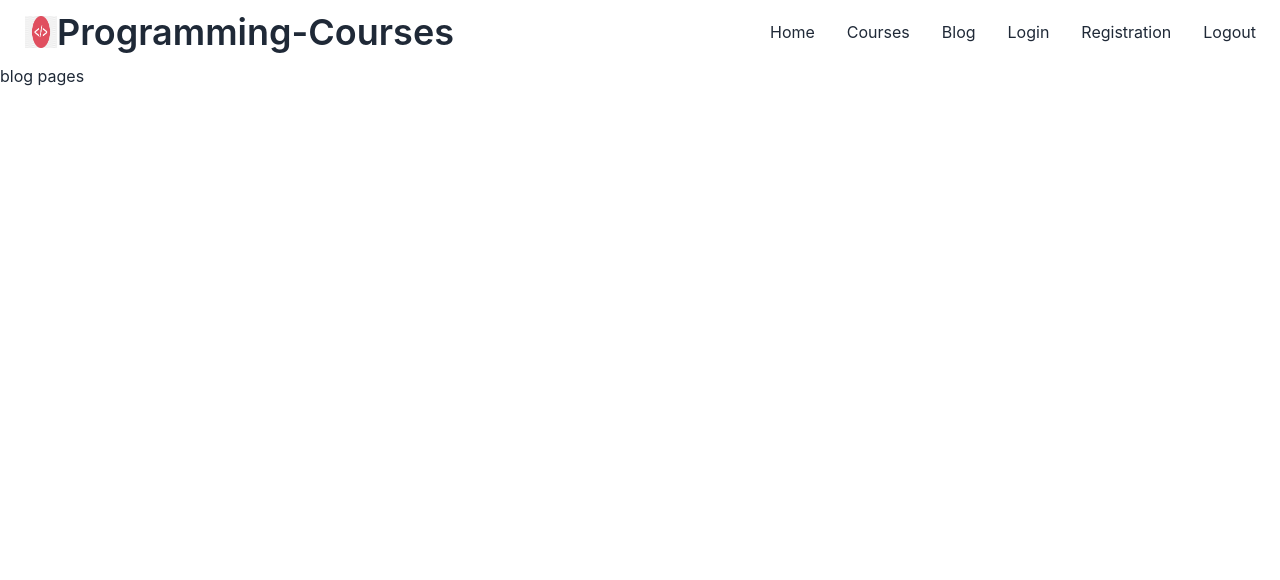
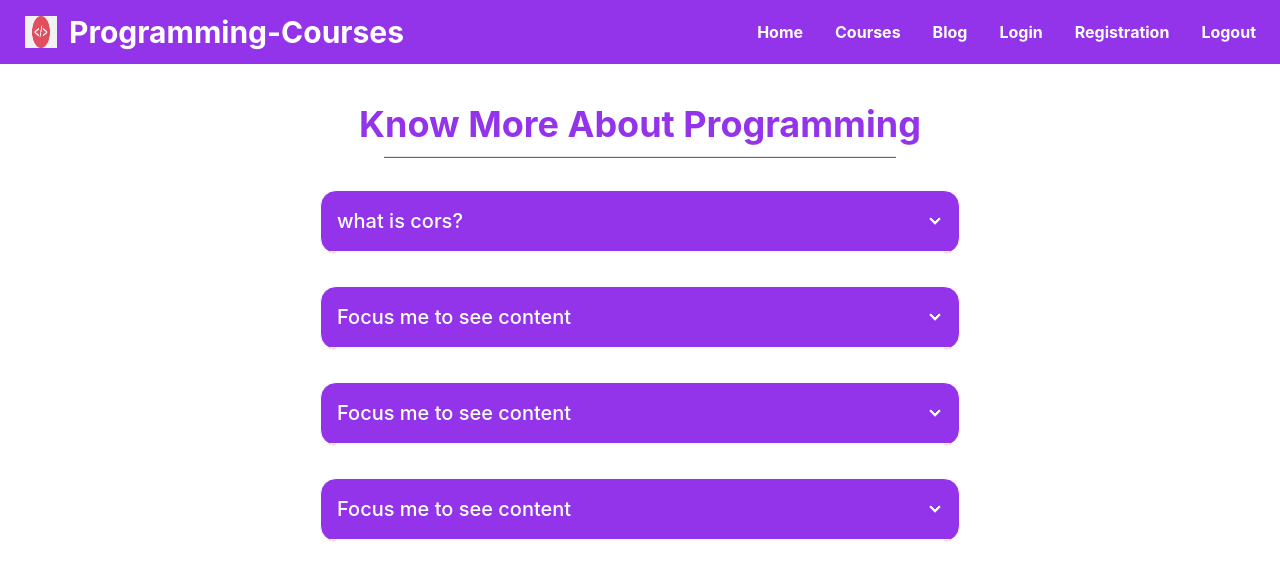
Before and after one commit to Tahmina5447/Programming-courses-client, a React (Create React App) app: page /blog in a window 1280 px wide. Shown: the top 580 px of the page. Built offline with nearby package versions, Linux system fonts and the light colour scheme.

Commit message:
add blog

```diff
--- a/src/App.js
+++ b/src/App.js
@@ -9,6 +9,7 @@ import Login from './Components/LogIn/Login';
 import Logout from './Components/Logout/Logout';
 import Registration from './Components/Registration/Registration';
 import Main from './Main/Main';
+
 
 
 const router=createBrowserRouter([
--- a/src/Components/Blog/Blog.js
+++ b/src/Components/Blog/Blog.js
@@ -3,7 +3,40 @@ import React from 'react';
 const Blog = () => {
     return (
         <div>
-            <h1>blog pages</h1>
+            <h1 className='text-purple-600 font-bold text-center text-4xl mt-10'>Know More About Programming</h1>
+            <hr className='w-2/5 bg-purple-600 h-0.5 mx-auto mt-3' />
+            <div tabIndex={0} className=" w-1/2 mx-auto  mt-8 collapse collapse-arrow border border-white bg-purple-600 rounded-box">
+                <div className="collapse-title text-xl font-medium text-white">
+                what is cors?
+                </div>
+                <div className="collapse-content text-white border-white border-t-2">
+                    <p className='py-4'> There are several technologies available that you can use for developing backend infrastructure. For instance, there is Python, Node.js and Express.js, Ruby on Rails, etc. Whatever technology you choose, you would have to handle CORS at the server so the frontend can access it via REST API.</p>
+                </div>
+            </div>
+            <div tabIndex={0} className=" w-1/2 mx-auto  mt-8 collapse collapse-arrow border border-white bg-purple-600 rounded-box">
+                <div className="collapse-title text-xl font-medium text-white">
+                    Focus me to see content
+                </div>
+                <div className="collapse-content text-white border-white border-t-2">
+                    <p> attribute is necessary to make the div focusable</p>
+                </div>
+            </div>
+            <div tabIndex={0} className=" w-1/2 mx-auto  mt-8 collapse collapse-arrow border border-white bg-purple-600 rounded-box">
+                <div className="collapse-title text-xl font-medium text-white">
+                    Focus me to see content
+                </div>
+                <div className="collapse-content text-white border-white border-t-2">
+                    <p> attribute is necessary to make the div focusable</p>
+                </div>
+            </div>
+            <div tabIndex={0} className=" w-1/2 mx-auto  mt-8 collapse collapse-arrow border border-white bg-purple-600 rounded-box">
+                <div className="collapse-title text-xl font-medium text-white">
+                    Focus me to see content
+                </div>
+                <div className="collapse-content text-white border-white border-t-2">
+                    <p> attribute is necessary to make the div focusable</p>
+                </div>
+            </div>
         </div>
     );
 };
--- a/src/Components/Header/Header.js
+++ b/src/Components/Header/Header.js
@@ -4,12 +4,12 @@ import logo from '../../images/logo.png'
 
 const Header = () => {
     return (
-        <div className="navbar bg-base-100">
+        <div className="navbar bg-purple-600">
             <div className="flex-1">
-                <Link to='/' className="btn btn-ghost normal-case text-4xl"><img className='h-8 w-8' src={logo} alt="" /> Programming-Courses</Link>
+                <Link to='/' className="btn btn-ghost normal-case text-3xl text-white font-bold"><img className='h-8 w-8 mr-3' src={logo} alt="" /> Programming-Courses</Link>
             </div>
             <div className="flex-none">
-                <ul className="menu menu-horizontal p-0">
+                <ul className="menu menu-horizontal p-0 text-white font-bold">
                     <li><Link to='/'>Home</Link></li>
                     <li><Link to='/courses'>Courses</Link></li>
                     <li><Link to='/blog'>Blog</Link></li>
--- a/src/Components/Home/Home.js
+++ b/src/Components/Home/Home.js
@@ -1,9 +1,20 @@
 import React from 'react';
+import bg from '../../images/bg.jpg'
 
 const Home = () => {
     return (
         <div>
-            <h1>home page</h1>
+            <hr />
+            <div className='bg-purple-600'>
+                <div className='w-2/5 mx-auto text-center py-16'>
+                    <h1 className='text-4xl font-bold text-white '>Learn Programming and Develop Your Skill</h1>
+                    <p className='text-white mt-3'>The world is digital. You have to digital. You must know about today's world. Learn more and update yourself.</p>
+                </div>
+            </div>
+            <div>
+                <h1 className='text-purple-600 font-bold text-center text-4xl mt-10'>Our Courses</h1>
+                <hr className='w-2/5 bg-purple-600 h-0.5 mx-auto mt-3' />
+            </div>
         </div>
     );
 };
```
Also changed, not shown: src/images/bg.jpg (added).
